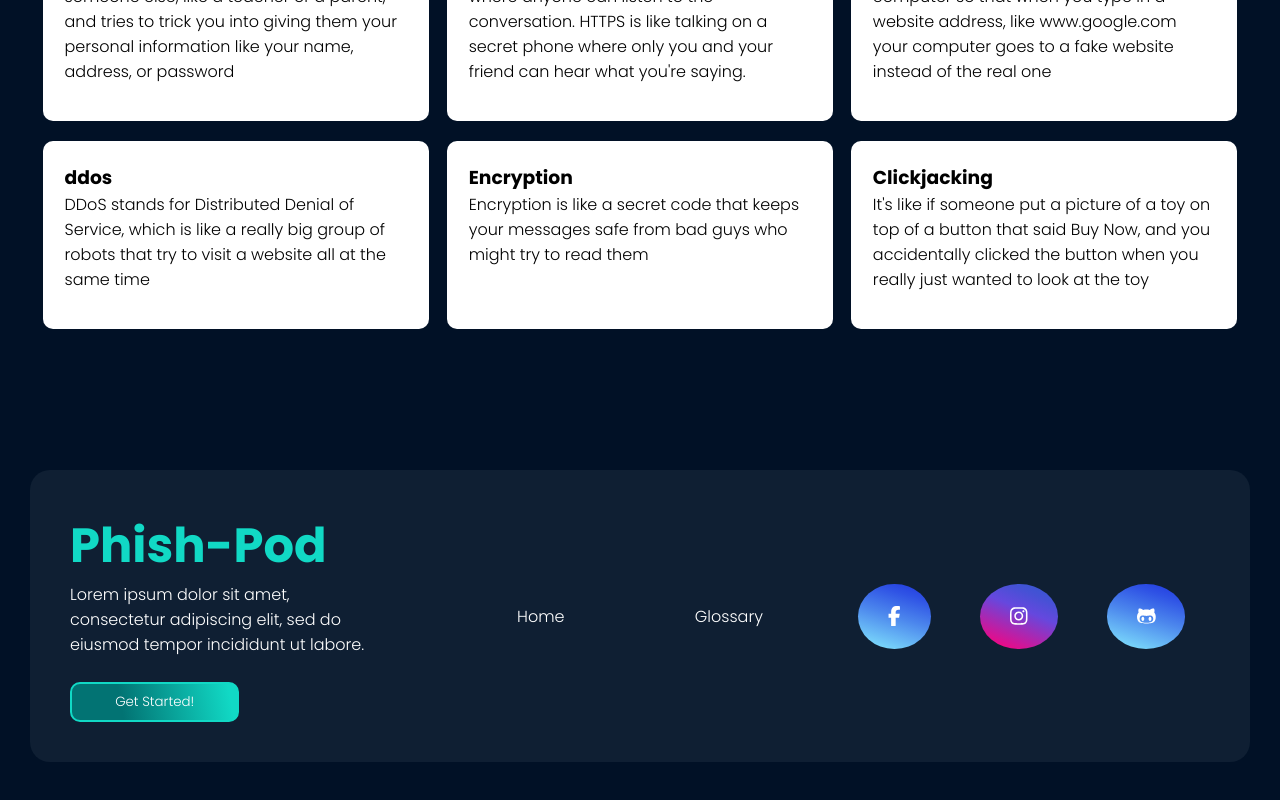
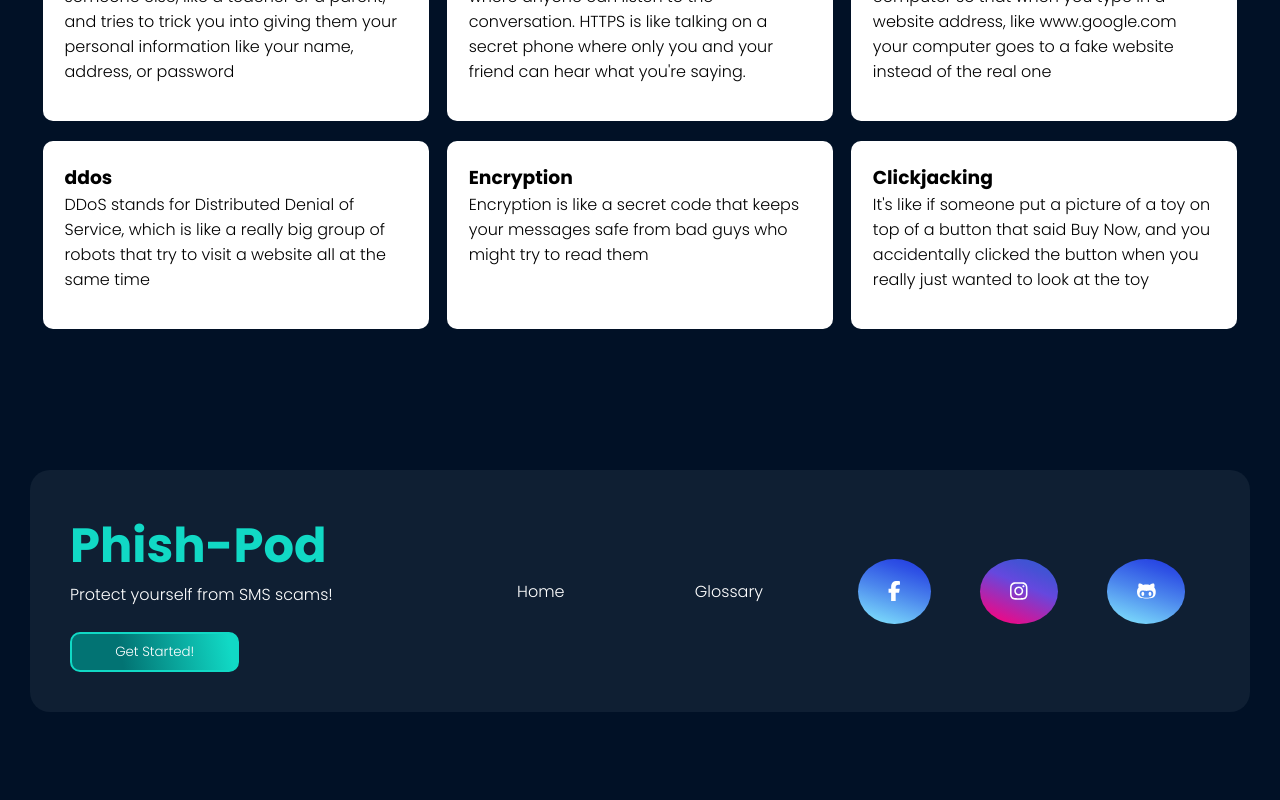
Before and after one commit to niyashiyas/Phish-Pod, a React (Create React App) app: page /glossary in a window 1280 px wide. Shown: the part 445-1245 px from the top of the page. After the commit the page ends 1207 px from the top, so only its background shows below. Built offline with nearby package versions, Linux system fonts and the light colour scheme.

Commit message:
last content

```diff
--- a/src/components/Footer/Footer.js
+++ b/src/components/Footer/Footer.js
@@ -8,7 +8,7 @@ const Footer = () => {
     <div className='footerBox'>
       <div className='footerAbout'>
         <a href='#' id='main-tag'>Phish-Pod</a>
-        <div className='p-footer'><p>Lorem ipsum dolor sit amet, consectetur adipiscing elit, sed do eiusmod tempor incididunt ut labore.</p></div>
+        <div className='p-footer'><p>Protect yourself from SMS scams!</p></div>
         <button className='footerButton'><a href='#'>Get Started!</a></button>
       </div>
       <div className='footerLinks'>
```
